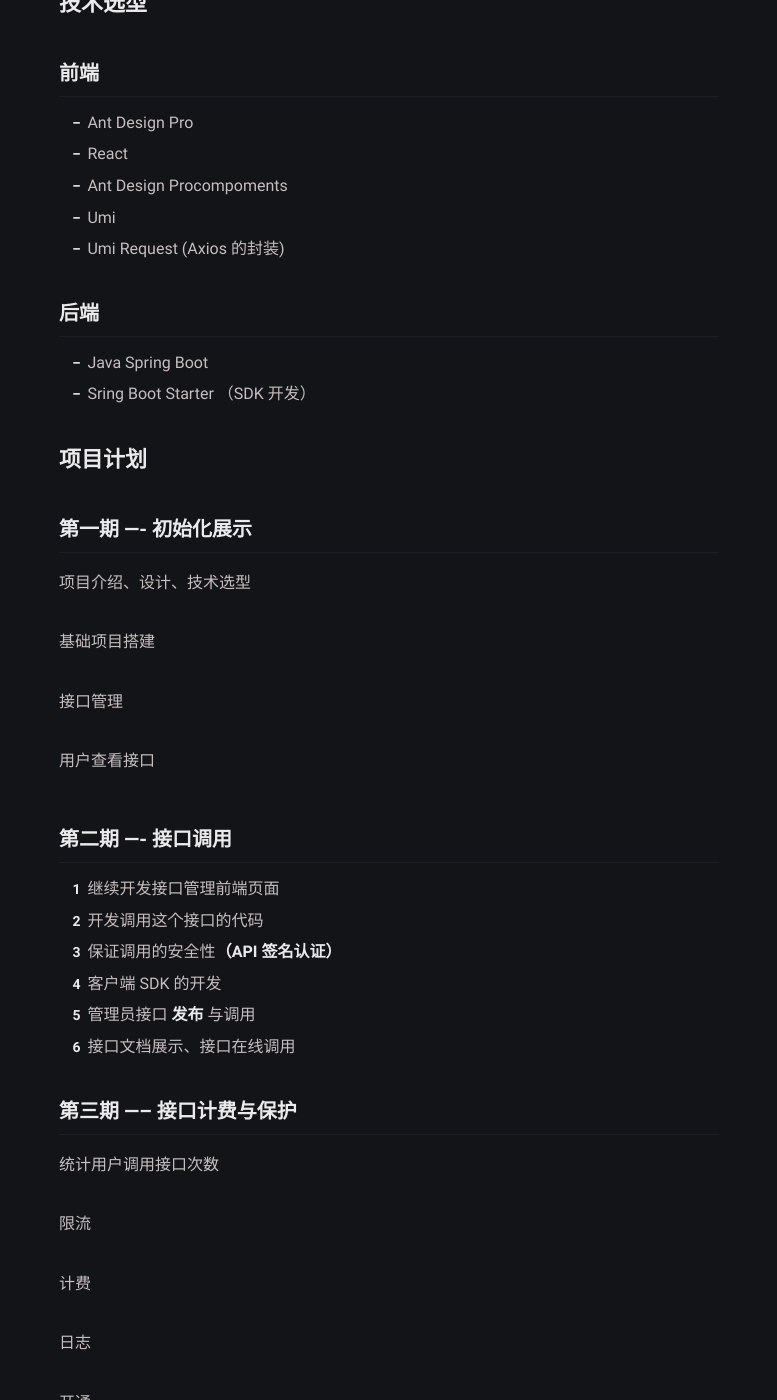
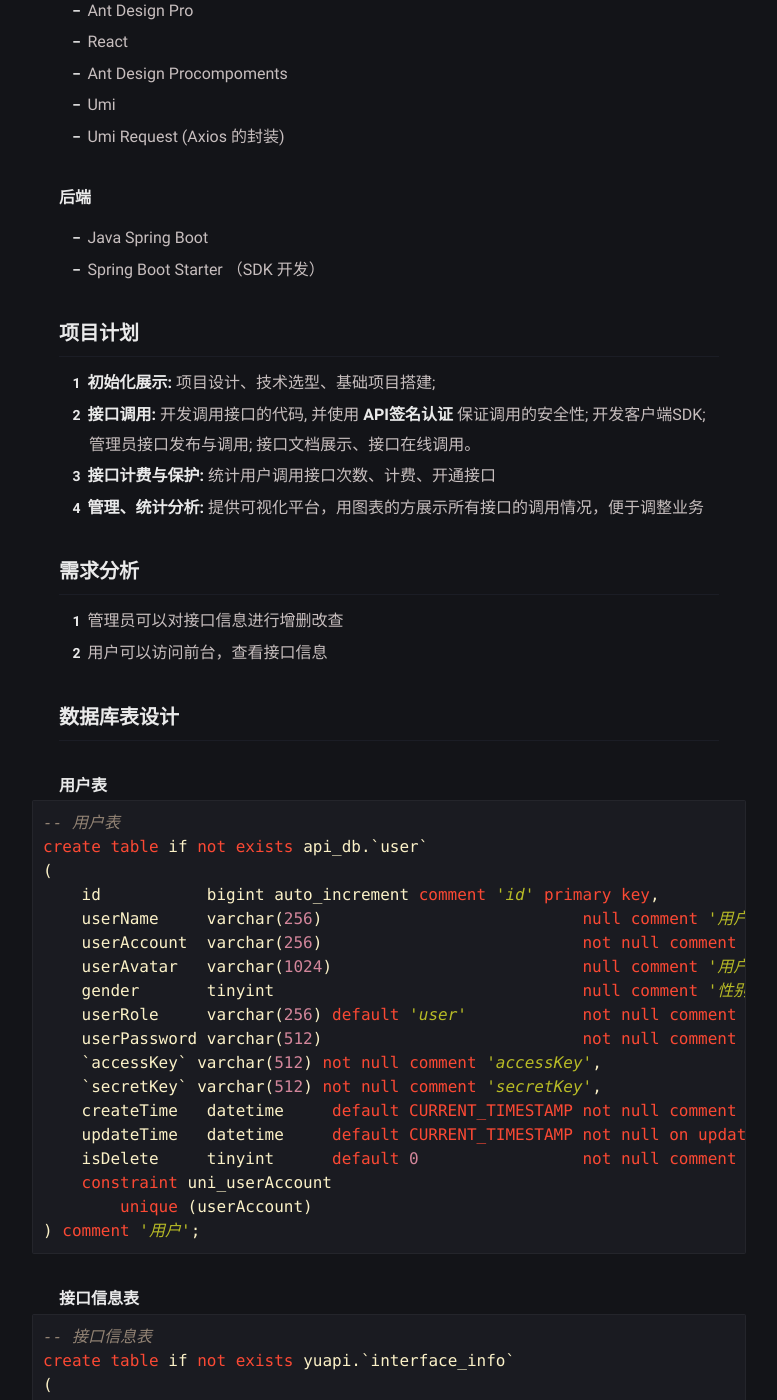
Before and after one commit to SherlnoW/SherlnoW.github.io, a Jekyll site: the page built from _posts/Monster-API/2023-03-03-MonsterAPI.md, in a window 1280 px wide and 1400 px high, scrolled down 1140 px. Shown: the whole window, without its empty margins (251-1028 px from the left). Built offline with Jekyll 4.4.1, drawn with Linux system fonts in a browser that asks for light colours; some of the changed text lies outside the part shown.

Commit message:
MonsterAPI开放平台第一期-项目介绍

````diff
--- a/_posts/Monster-API/2023-03-03-MonsterAPI.md
+++ b/_posts/Monster-API/2023-03-03-MonsterAPI.md
@@ -1,22 +1,23 @@
 ---
 layout: post
-title: MonsterAPI开放平台
+title: 【项目】MonsterAPI-V1
 date: 2023-03-03 13:00
-description: MonsterAPI开放平台
+description: MonsterAPI开放平台第一期
 tag:
 - 项目
 - API
 - Java
 ---
 
-# API 开放平台
+# MonsterAPI-项目设计
 
-## 第一期
+### 项目介绍
 
-项目背景：
+一方面前端开发需要对后端接口进行调用, 另一方面也可以使用现成的系统的功能，所以开发一个提供 API 接口调用的平台，
+用户可以注册登录，开通接口调用权限，用户可以使用接口，并且每次调用会进行统计。
+管理员可以发布接口、下线接口、接入接口，以及可视化接口的调用情况、数据。
 
-1. 前端开发需要用到后端接口
-2. 使用现成的系统的功能（http://api.btstu.cn/）
+> 示例: http://api.btstu.cn/
 
 API 接口平台：
 
@@ -27,13 +28,9 @@
 5. 流量保护
 6. API 接口
 
-## 项目介绍
+### 技术选型
 
-做一个提供 API 接口调用的平台，用户可以注册登录，开通接口调用权限，用户可以使用接口，并且每次调用会进行统计。管理员可以发布接口、下线接口、接入接口，以及可视化接口的调用情况、数据。
-
-## 技术选型
-
-### 前端
+##### 前端
 
 - Ant Design Pro
 - React
@@ -41,79 +38,90 @@
 - Umi
 - Umi Request (Axios 的封装)
 
-### 后端
+##### 后端
 
 - Java Spring Boot
-- Sring Boot Starter （SDK 开发）
+- Spring Boot Starter （SDK 开发）
 
-## 项目计划
+### 项目计划
 
-### 第一期 ---- 初始化展示
+1. **初始化展示:** 项目设计、技术选型、基础项目搭建;
+2. **接口调用:** 开发调用接口的代码, 并使用 **API签名认证** 保证调用的安全性;
+开发客户端SDK; 管理员接口发布与调用; 接口文档展示、接口在线调用。
+3. **接口计费与保护:** 统计用户调用接口次数、计费、开通接口
+4. **管理、统计分析:** 提供可视化平台，用图表的方展示所有接口的调用情况，便于调整业务
 
-项目介绍、设计、技术选型
-
-基础项目搭建
-
-接口管理
-
-用户查看接口
-
-### 第二期 ---- 接口调用
-
-1. 继续开发接口管理前端页面
-2. 开发调用这个接口的代码
-3. 保证调用的安全性**（API 签名认证）**
-4. 客户端 SDK  的开发
-5. 管理员接口 **发布** 与调用
-6. 接口文档展示、接口在线调用
-
-### 第三期 ----- 接口计费与保护
-
-统计用户调用接口次数
-
-限流
-
-计费
-
-日志
-
-开通
-
-### 第四期 ---- 管理、统计分析
-
-提供可视化平台，用图表的方展示所有接口的调用情况，便于调整业务
-
-**实现预警**
-
-## 需求分析
+### 需求分析
 
 1. 管理员可以对接口信息进行增删改查
 2. 用户可以访问前台，查看接口信息
 
-## 数据库表设计
+### 数据库表设计
 
-### 接口信息表
+##### 用户表
+
+```sql
+-- 用户表
+create table if not exists api_db.`user`
+(
+    id           bigint auto_increment comment 'id' primary key,
+    userName     varchar(256)                           null comment '用户昵称',
+    userAccount  varchar(256)                           not null comment '账号',
+    userAvatar   varchar(1024)                          null comment '用户头像',
+    gender       tinyint                                null comment '性别',
+    userRole     varchar(256) default 'user'            not null comment '用户角色：user / admin',
+    userPassword varchar(512)                           not null comment '密码',
+    `accessKey` varchar(512) not null comment 'accessKey',
+    `secretKey` varchar(512) not null comment 'secretKey',
+    createTime   datetime     default CURRENT_TIMESTAMP not null comment '创建时间',
+    updateTime   datetime     default CURRENT_TIMESTAMP not null on update CURRENT_TIMESTAMP comment '更新时间',
+    isDelete     tinyint      default 0                 not null comment '是否删除',
+    constraint uni_userAccount
+        unique (userAccount)
+) comment '用户';
+```
+
+##### 接口信息表
 
 ```sql
 -- 接口信息表
-create table if not exists mofeng.`interface_info`
+create table if not exists yuapi.`interface_info`
 (
     `id` bigint not null auto_increment comment '主键' primary key,
-    `name` varchar(256) not null comment '用户名',
+    `name` varchar(256) not null comment '名称',
     `description` varchar(256) null comment '描述',
     `url` varchar(512) not null comment '接口地址',
+    `requestParams` text not null comment '请求参数',
     `requestHeader` text null comment '请求头',
     `responseHeader` text null comment '响应头',
-    `userId` varchar(256) not null comment '创建人',
-    `status` int default 0 not null comment '接口状态（0 - 关闭， 1 - 开启））',
+    `status` int default 0 not null comment '接口状态（0-关闭，1-开启）',
     `method` varchar(256) not null comment '请求类型',
+    `userId` bigint not null comment '创建人',
     `createTime` datetime default CURRENT_TIMESTAMP not null comment '创建时间',
     `updateTime` datetime default CURRENT_TIMESTAMP not null on update CURRENT_TIMESTAMP comment '更新时间',
     `isDelete` tinyint default 0 not null comment '是否删除(0-未删, 1-已删)'
-    ) comment '接口信息表';
+) comment '接口信息';
 ```
 
-## 项目脚手架
+##### 用户调用接口关系表
+
+```sql
+-- 用户调用接口关系表
+create table if not exists yuapi.`user_interface_info`
+(
+    `id` bigint not null auto_increment comment '主键' primary key,
+    `userId` bigint not null comment '调用用户 id',
+    `interfaceInfoId` bigint not null comment '接口 id',
+    `totalNum` int default 0 not null comment '总调用次数',
+    `leftNum` int default 0 not null comment '剩余调用次数',
+    `status` int default 0 not null comment '0-正常，1-禁用',
+    `createTime` datetime default CURRENT_TIMESTAMP not null comment '创建时间',
+    `updateTime` datetime default CURRENT_TIMESTAMP not null on update CURRENT_TIMESTAMP comment '更新时间',
+    `isDelete` tinyint default 0 not null comment '是否删除(0-未删, 1-已删)'
+) comment '用户调用接口关系';
+```
+
+## 项目框架
 
 前端：Ant Design Pro 脚手架
 
@@ -121,8 +129,6 @@
 
 ## 基础功能
 
-增删改查、登录（复制、粘贴）
+增删改查、登录
 
 前端接口调用：oneapi 插件自动生成
-
-openapi  的规范
````
